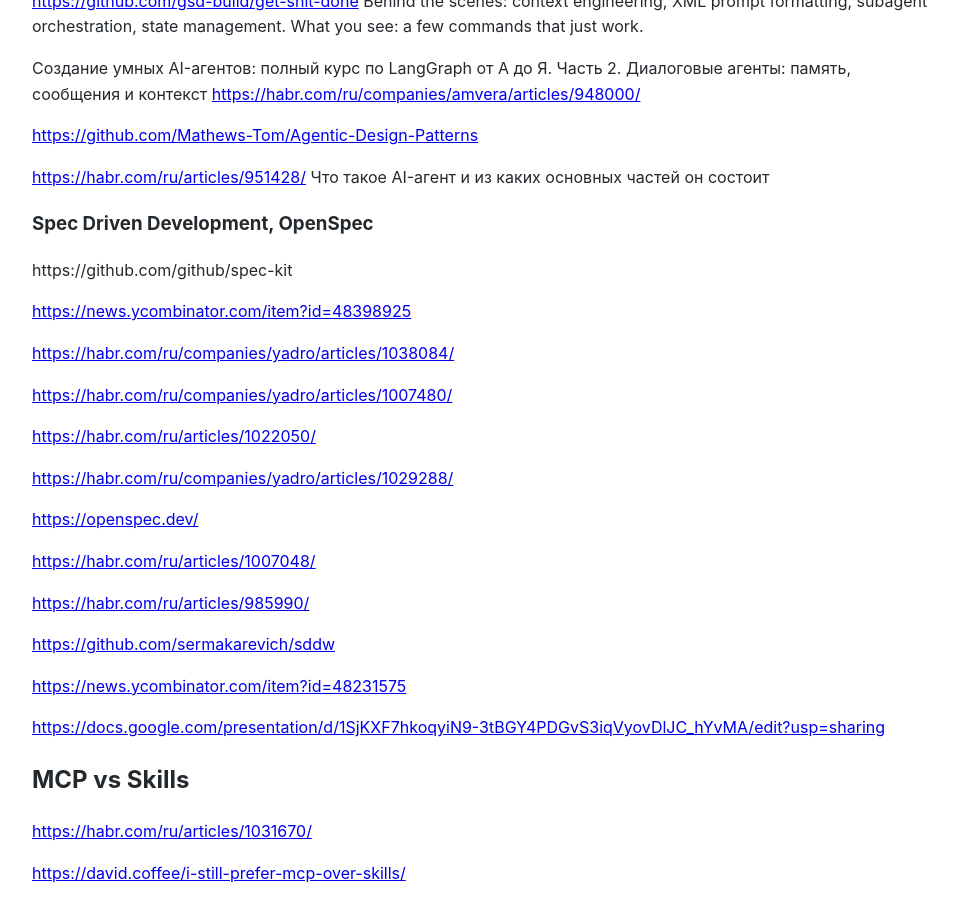
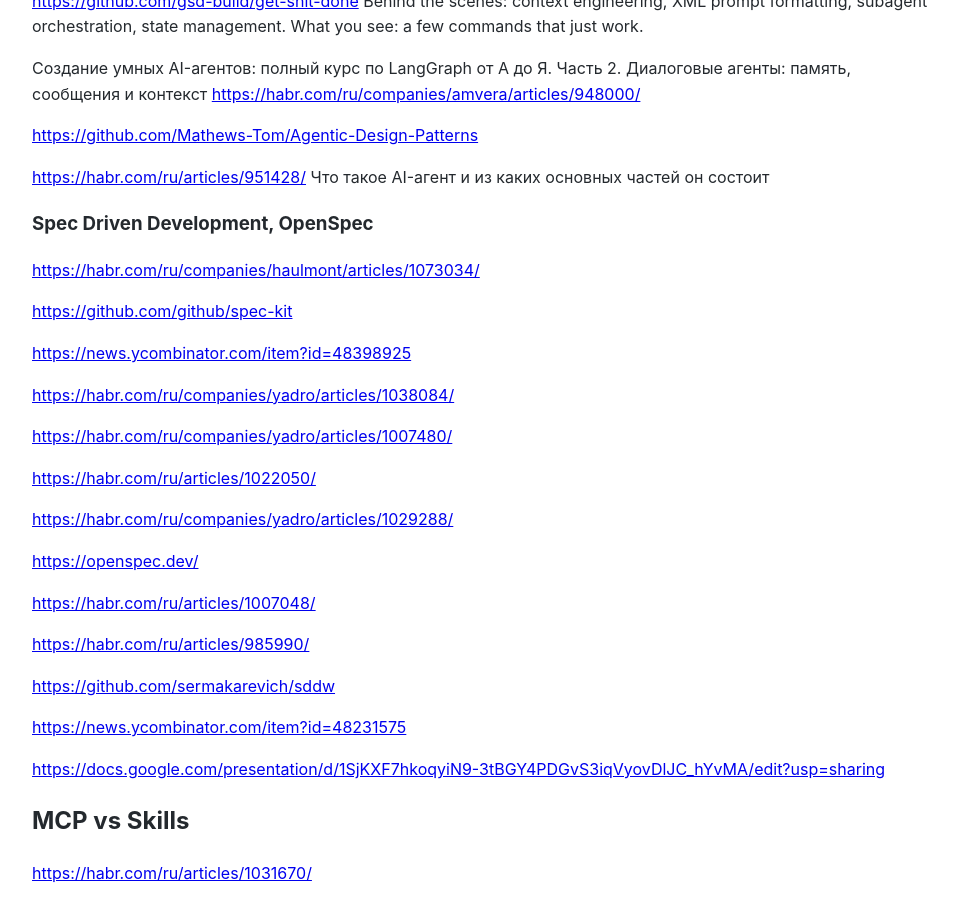
Before and after one commit to Michael-Lubinsky/michael-lubinsky.github.com, a Jekyll site: the page built from ml/agent.md, in a window 1280 px wide and 900 px high, scrolled down 7466 px. Shown: the whole window, without its empty margins (158-1116 px from the left). Built offline with Jekyll 4.4.1, drawn with Linux system fonts in a browser that asks for light colours; our own code applies the rules of GitHub Pages for plain Markdown files.

Commit message:
Update agent.md

```diff
--- a/ml/agent.md
+++ b/ml/agent.md
@@ -355,7 +355,9 @@
 
 ### Spec Driven Development, OpenSpec
 
-https://github.com/github/spec-kit
+<https://habr.com/ru/companies/haulmont/articles/1073034/>
+
+<https://github.com/github/spec-kit>
 
 <https://news.ycombinator.com/item?id=48398925>
 
```
